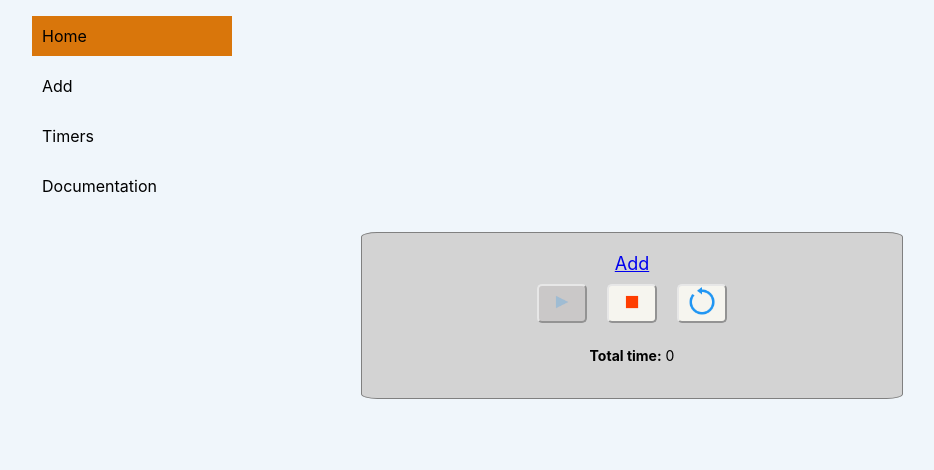
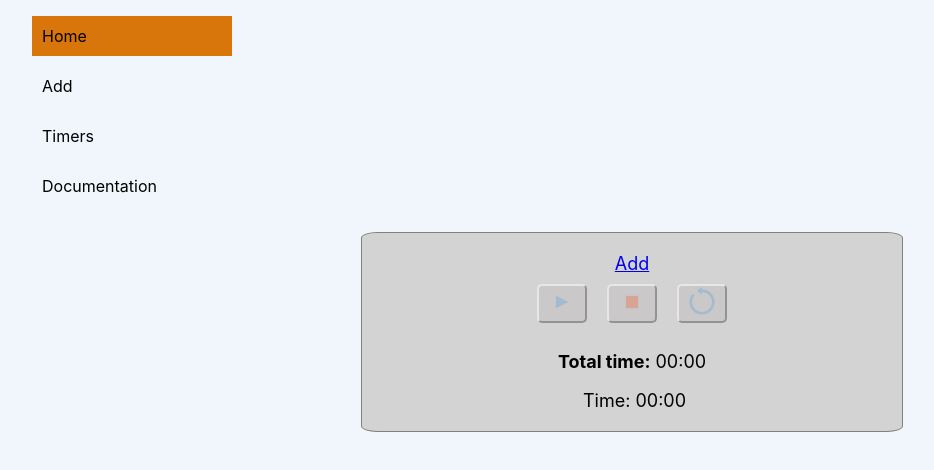
Before and after one commit to prof-tejera/assignment-2-chansub, a React (Create React App) app: page / in a window 1280 px wide. Shown: the top 470 px of the page, without its empty margins (8-942 px from the left). Built offline with nearby package versions, Linux system fonts and the light colour scheme.

Commit message:
Button
Button fix based on feedback

```diff
--- a/src/App.js
+++ b/src/App.js
@@ -9,6 +9,9 @@ import LocalTime from "./context/LocalTime";
 import AppProvider, { AppContext } from "./context/ContextProvider";
 import {DropdownTime, DropdownRounds} from "./components/generic/Dropdown";
 import Button from "./components/generic/Button";
+import Panel from "./components/generic/Panel";
+import DisplayTime  from "./components/generic/DisplayTime.js";
+import { convertToMinSec } from "./utils/helpers";
 
 const Container = styled.div`
   background: #f0f6fb;
@@ -96,26 +99,30 @@ const Inner = (props) => {
     },0);
 
     return(
-       <div>
+      <Panel>
         <Button onClick={() => {
             setPaused(!paused);
           } }
           text={paused ? "Start" : "Pause"}
+          type={paused ? "play" : "pause"}
           disabled={(queue.length < 1)}
           />
 
-        <Button onClick={reset} text="End"/>
+        <Button onClick={reset} type="stop" text="End" disabled={(queue.length < 1)}/>
 
-        <Button onClick={clear} text="Reset"/>
+        <Button onClick={clear} type="reset" text="Reset" disabled={(queue.length < 1)}/>
 
-        <div className="queue" style={QueueStyle}>
+        <Panel className="queue" style={QueueStyle}>
           {/* Status: TODO |  */}
-          <p><b>Total time:</b> {totalTime}</p>
+          <p><b>Total time:</b> {convertToMinSec(totalTime)}</p>
+          <DisplayTime time={convertToMinSec(totalTime)}/>
+
           {queue.map((t, i) => (
             <Timer key={i} index={i} duration={t.duration} rounds={t.rounds} type={t.type} isHome={isHome}/>
           ))}
-        </div>
-      </div>
+        </Panel>
+
+      </Panel>
     )
   }
 
@@ -130,7 +137,7 @@ const Inner = (props) => {
       <>
       <Link to="/">Home</Link>
 
-     <div>
+     <Panel>
         Stopwatch <DropdownTime id="selectStopwatch" value={secondsStopwatch} onChange={(e) => {
           setSecondsStopwatch(e.target.value);
         } } />
@@ -146,7 +153,9 @@ const Inner = (props) => {
         >
           Add
         </button>
-      </div><div>
+      </Panel>
+
+      <Panel>
           Countdown <DropdownTime id="selectCountdown" value={secondsCountdown} onChange={(e) => {
             setSecondsCountdown(e.target.value);
           } } />
@@ -160,11 +169,12 @@ const Inner = (props) => {
           >
             Add
           </button>
-        </div><div>
+        </Panel>
+        <Panel>
           XY <DropdownRounds id="selectXYRounds" value={roundsXY} onChange={(e) => {
             setRoundsXY(e.target.value);
           } } />
-          &nbsp; @&nbsp;
+          &nbsp;@&nbsp;
           <DropdownTime id="selectXY" value={secondsXY} onChange={(e) => {
             setSecondsXY(e.target.value);
           } } />  each
@@ -179,11 +189,12 @@ const Inner = (props) => {
           >
             Add
           </button>
-        </div><div>
+        </Panel>
+        <Panel>
           Tabata <DropdownRounds id="selectTabataRounds" value={roundsTabata} onChange={(e) => {
             setRoundsTabata(e.target.value);
           } } />
-          &nbsp; @&nbsp;
+          &nbsp;@&nbsp;
           <DropdownTime id="selectTabata" value={secondsTabata} onChange={(e) => {
             setSecondsTabata(e.target.value);
           } } />  each
@@ -198,7 +209,7 @@ const Inner = (props) => {
           >
             Add
           </button>
-        </div></>
+        </Panel></>
 
     )
     }
--- a/src/components/generic/Button.js
+++ b/src/components/generic/Button.js
@@ -6,36 +6,34 @@ import stopIcon from '../../images/icons8-stop-96.png';
 import removeIcon from '../../images/icons8-remove-96.png';
 
 //Note: icons downloaded from https://icons8.com
+const imgSources = [
+  {type: 'play', src: playIcon},
+  {type: 'pause', src: pauseIcon},
+  {type: 'reset', src: resetIcon},
+  {type: 'stop', src: stopIcon},
+  {type: 'remove', src: removeIcon}
+]
 
-const Button = ({ text, ...btnProps }) => {
+const Button = ({ type, text, ...btnProps }) => {
+
+  function renderButton(buttonType,buttonText){
+    let item = imgSources.find(item => item.type === buttonType);
+    if(item){
+      return <img src={item.src} width="30" alt="{buttonText}" title="{buttonText}"/>
+    }
+    else{
+      return buttonText;
+    }
+  }
 
   return (
-
     <button
       {...btnProps}
     >
-
-    {text === 'Start' &&
-      <img src={playIcon} width="30" alt="Start" title="Start"/>
-    }
-    {text === 'Pause' &&
-      <img src={pauseIcon} width="30" alt="Pause" title="Pause" />
-    }
-    {text === 'End' &&
-      <img src={stopIcon} width="30" alt="End" title="End"/>
-    }
-    {text === 'Reset' &&
-      <img src={resetIcon} width="30" alt="Reset" title="Reset"/>
-    }
-    {text === 'Remove' &&
-      <img src={removeIcon} width="15" alt="Remove" title="Remove"/>
-    }
-
-
+      {renderButton(type,text)}
     </button>
   );
 };
 
-Button.defaultProps = { text: 'Start', className:'btn-active' };
 
 export default Button;
--- a/src/components/timers/Countdown.js
+++ b/src/components/timers/Countdown.js
@@ -53,9 +53,9 @@ const Countdown = () => {
             <DisplayTime time={convertToMinSec(seconds)}/>
         </Panel>
         <Panel className="buttons">
-            <Button className={(pause)?'btn-start':'btn-pause'} text={(pause)?'Start':'Pause'} onClick={handlePauseToggle} disabled={(seconds === 0)? true:false}/>
-            <Button className='btn-end' text='End' onClick={handleEnd} disabled={(seconds === 0)||(seconds === initialSeconds)? true:false}/>
-            <Button className='btn-reset' text='Reset' onClick={handleReset} />
+            <Button className={(pause)?'btn-start':'btn-pause'} type={(pause)?'play':'pause'} text={(pause)?'Start':'Pause'} onClick={handlePauseToggle} disabled={(seconds === 0)? true:false}/>
+            <Button className='btn-end' type='stop' text='End' onClick={handleEnd} disabled={(seconds === 0)||(seconds === initialSeconds)? true:false}/>
+            <Button className='btn-reset' type='reset' text='Reset' onClick={handleReset} />
         </Panel>
         </>
     );
--- a/src/components/timers/Stopwatch.js
+++ b/src/components/timers/Stopwatch.js
@@ -57,9 +57,9 @@ const StopWatch = () => {
             <DisplayTime time={convertToMinSec(seconds)}/>
         </Panel>
         <Panel className="buttons">
-            <Button className={(pause)?'btn-start':'btn-pause'} text={(pause)?'Start':'Pause'} onClick={handlePauseToggle} disabled={(seconds === maxSeconds) ? true:false}/>
-            <Button className='btn-end' text='End' onClick={handleEnd} disabled={(seconds === 0)||(seconds === maxSeconds)? true:false}/>
-            <Button className='btn-reset' text='Reset' onClick={handleReset} />
+            <Button className={(pause)?'btn-start':'btn-pause'}  type={(pause)?'play':'pause'} text={(pause)?'Start':'Pause'} onClick={handlePauseToggle} disabled={(seconds === maxSeconds) ? true:false}/>
+            <Button className='btn-end'  type="stop" text='End' onClick={handleEnd} disabled={(seconds === 0)||(seconds === maxSeconds)? true:false}/>
+            <Button className='btn-reset' type="reset" text='Reset' onClick={handleReset} />
         </Panel>
 
         </>
--- a/src/components/timers/Tabata.js
+++ b/src/components/timers/Tabata.js
@@ -85,9 +85,9 @@ const Tabata = () => {
             </Panel>
         </Panel>
 
-        <Button className={(pause)?'btn-start':'btn-pause'} text={(pause)?'Start':'Pause'} onClick={handlePauseToggle} disabled={(seconds === 0)? true:false}/>
-        <Button className='btn-end' text='End' onClick={handleEnd} disabled={(rounds === 0)||((rounds === initialRounds) && (seconds > 29))? true:false}/>
-        <Button className='btn-reset' text='Reset' onClick={handleReset} />
+        <Button className={(pause)?'btn-start':'btn-pause'} type={(pause)?'play':'pause'} text={(pause)?'Start':'Pause'} onClick={handlePauseToggle} disabled={(seconds === 0)? true:false}/>
+        <Button className='btn-end' type='stop' text='End' onClick={handleEnd} disabled={(rounds === 0)||((rounds === initialRounds) && (seconds > 29))? true:false}/>
+        <Button className='btn-reset' type='reset' text='Reset' onClick={handleReset} />
         </>
     );
 };
--- a/src/components/timers/XY.js
+++ b/src/components/timers/XY.js
@@ -65,9 +65,9 @@ const XY = () => {
             </Panel>
         </Panel>
 
-        <Button className={(pause)?'btn-start':'btn-pause'} text={(pause)?'Start':'Pause'} onClick={handlePauseToggle} disabled={(seconds === 0)? true:false}/>
-        <Button className='btn-end' text='End' onClick={handleEnd} disabled={(rounds === 0)||(rounds === initialRounds)? true:false}/>
-        <Button className='btn-reset' text='Reset' onClick={handleReset} />
+        <Button className={(pause)?'btn-start':'btn-pause'} type={(pause)?'play':'pause'} text={(pause)?'Start':'Pause'} onClick={handlePauseToggle} disabled={(seconds === 0)? true:false}/>
+        <Button className='btn-end' type='stop' text='End' onClick={handleEnd} disabled={(rounds === 0)||(rounds === initialRounds)? true:false}/>
+        <Button className='btn-reset' type='reset' text='Reset' onClick={handleReset} />
         </>
     );
 };
--- a/src/context/LocalTime.js
+++ b/src/context/LocalTime.js
@@ -77,11 +77,9 @@ const Timer = ({ duration, rounds, index, type, isHome }) => {
 
       <Panel id={'q'+index} className={active ? "yellowBG" : "whiteBG"}>
 
-
-        <Button onClick={() => removeItem(index)} style={{display: (isHome === 'no') ? 'inline-block' : 'none'}} text="Remove"/>
+        <Button onClick={() => removeItem(index)} style={{display: (isHome === 'no') ? 'inline-block' : 'none'}} type="remove" text="Remove"/>
 
         {type} - <DisplayRoundsTime/> <DisplayProgress/>
-
 
       </Panel>
   );
```
